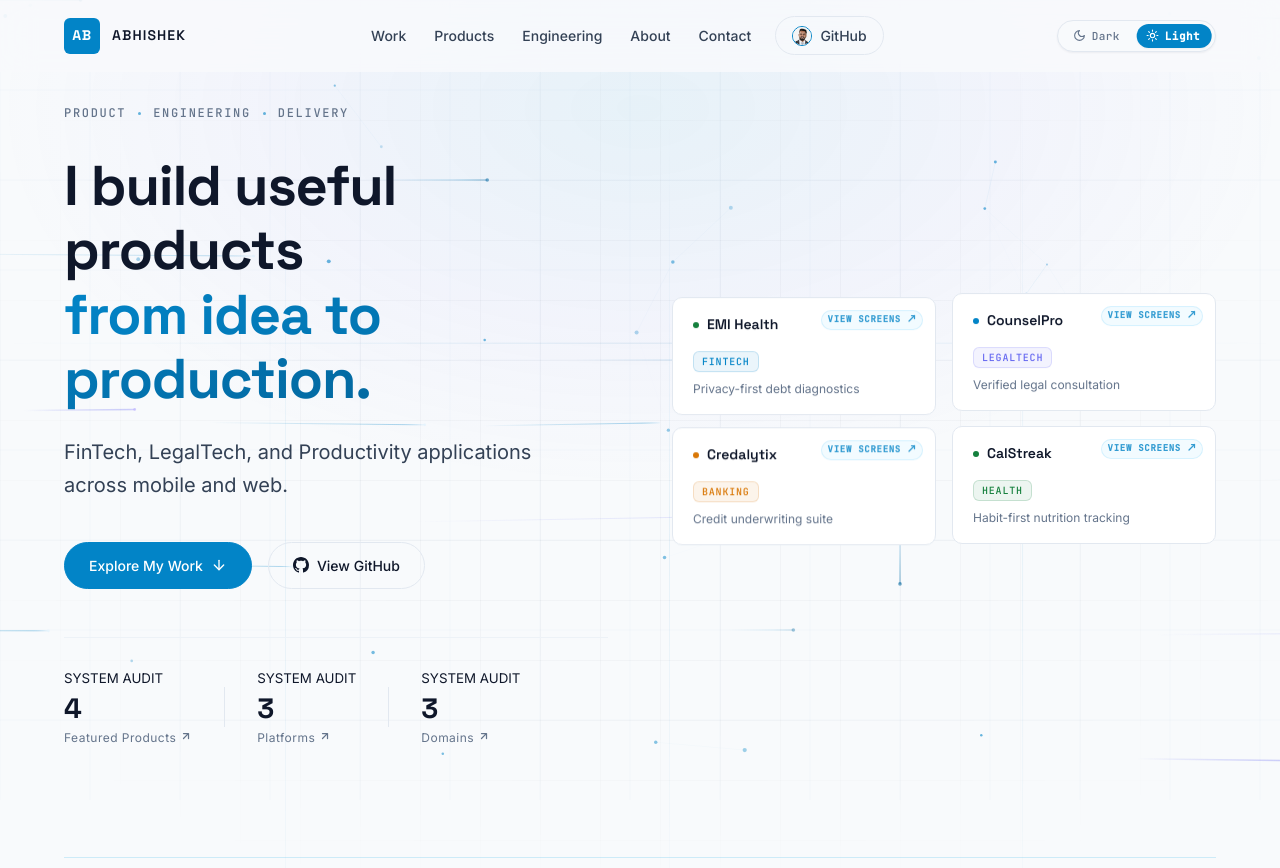
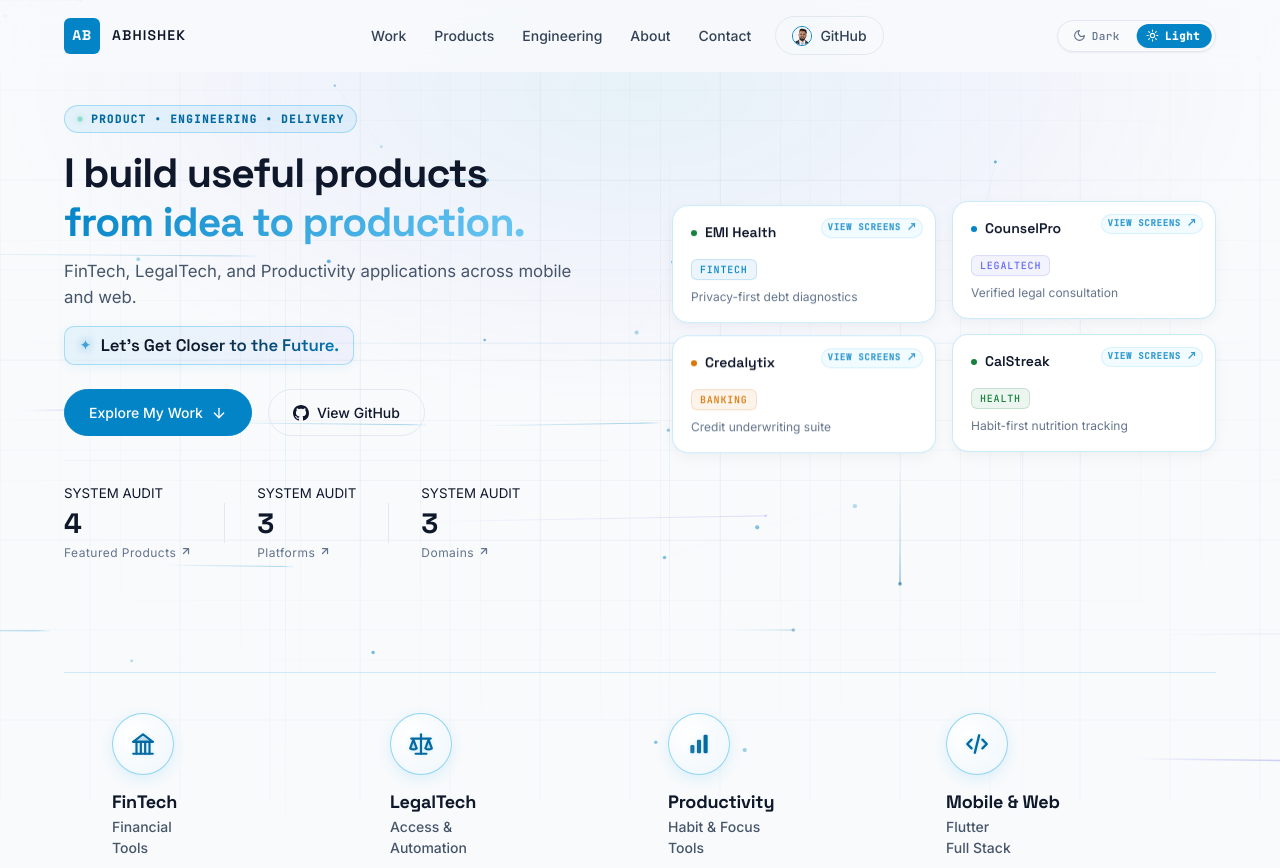
Before and after one commit to bhatnagar-built/bhatnagar-built, a website built with Vite: page index.html in a window 1280 px wide. Shown: the top 868 px of the page. Built offline with nearby package versions, Linux system fonts and the light colour scheme.

Commit message:
feat(hero): organize Hero layout with 2-line title lockup and add 'Let’s Get Closer to the Future.' tagline badge

```diff
--- a/index.html
+++ b/index.html
@@ -137,20 +137,21 @@
       </div>
       <div class="hero__container">
         <div class="hero__content">
-          <div class="hero__micro-label" aria-hidden="true">
-            <span>PRODUCT</span>
-            <span class="hero__micro-dot"></span>
-            <span>ENGINEERING</span>
-            <span class="hero__micro-dot"></span>
-            <span>DELIVERY</span>
+          <div class="hero__kicker-badge" aria-label="Discipline focus: Product, Engineering, Delivery">
+            <span class="hero__kicker-dot"></span>
+            <span class="hero__kicker-text">PRODUCT • ENGINEERING • DELIVERY</span>
           </div>
           <h1 class="hero__title">
-            I build useful products<br />
+            <span class="hero__title-line">I build useful products</span>
             <span class="hero__title-accent">from idea to production.</span>
           </h1>
           <p class="hero__subtitle">
             FinTech, LegalTech, and Productivity applications across mobile and web.
           </p>
+          <div class="hero__tagline" role="doc-subtitle">
+            <span class="hero__tagline-sparkle" aria-hidden="true">✦</span>
+            <span class="hero__tagline-text">Let’s Get Closer to the Future.</span>
+          </div>
           <div class="hero__cta-group">
             <a href="#products" class="btn btn--primary" id="cta-explore-work">
               <span>Explore My Work</span>
--- a/src/styles/sections.css
+++ b/src/styles/sections.css
@@ -102,63 +102,109 @@
   z-index: var(--z-base);
 }
 
-.hero__micro-label {
-  display: flex;
-  align-items: center;
-  gap: var(--space-3);
-  margin-bottom: var(--space-8);
+.hero__kicker-badge {
+  display: inline-flex;
+  align-items: center;
+  gap: 8px;
+  padding: 5px 12px;
+  border-radius: var(--radius-full);
+  background: rgba(56, 189, 248, 0.08);
+  border: 1px solid rgba(56, 189, 248, 0.24);
   font-family: var(--font-mono);
-  font-size: var(--text-xs);
-  font-weight: var(--weight-medium);
-  letter-spacing: var(--tracking-widest);
-  color: var(--color-text-muted);
-}
-
-.hero__micro-dot {
-  width: 3px;
-  height: 3px;
-  border-radius: var(--radius-full);
-  background: var(--color-accent-primary);
-  opacity: 0.6;
+  font-size: 11px;
+  font-weight: 600;
+  letter-spacing: 0.12em;
+  color: var(--color-accent-primary);
+  margin-bottom: var(--space-4);
+  backdrop-filter: blur(8px);
+  -webkit-backdrop-filter: blur(8px);
+  width: fit-content;
+}
+
+.hero__kicker-dot {
+  width: 6px;
+  height: 6px;
+  border-radius: 50%;
+  background: #10b981;
+  box-shadow: 0 0 8px rgba(16, 185, 129, 0.7);
+  animation: pulseDot 2s ease-in-out infinite;
+  flex-shrink: 0;
 }
 
 .hero__title {
   font-family: var(--font-heading);
-  font-size: var(--text-7xl);
+  font-size: clamp(2rem, 3.2vw, 2.85rem);
   font-weight: var(--weight-bold);
-  line-height: var(--leading-tight);
-  letter-spacing: var(--tracking-tight);
+  line-height: 1.18;
+  letter-spacing: -0.025em;
   color: var(--color-text-primary);
-  margin-bottom: var(--space-6);
+  margin-bottom: var(--space-3);
+}
+
+.hero__title-line {
+  display: block;
 }
 
 .hero__title-accent {
-  background: linear-gradient(135deg, var(--color-accent-primary), var(--color-accent-primary-light));
+  display: block;
+  background: linear-gradient(135deg, var(--color-accent-primary) 0%, #7dd3fc 100%);
   -webkit-background-clip: text;
   -webkit-text-fill-color: transparent;
   background-clip: text;
 }
 
 .hero__subtitle {
-  font-size: var(--text-xl);
-  color: var(--color-text-secondary);
-  line-height: var(--leading-relaxed);
-  margin-bottom: var(--space-10);
-  max-width: 480px;
+  font-size: 1.05rem;
+  color: #94a3b8;
+  line-height: 1.55;
+  margin-bottom: var(--space-4);
+  max-width: 520px;
+}
+
+.hero__tagline {
+  display: inline-flex;
+  align-items: center;
+  gap: 9px;
+  position: relative;
+  padding: 6px 14px;
+  border-radius: var(--radius-md);
+  background: linear-gradient(90deg, rgba(56, 189, 248, 0.12) 0%, rgba(139, 124, 255, 0.08) 100%);
+  border: 1px solid rgba(56, 189, 248, 0.28);
+  box-shadow: 0 0 20px rgba(56, 189, 248, 0.08);
+  margin-bottom: var(--space-6);
+  width: fit-content;
+}
+
+.hero__tagline-sparkle {
+  color: var(--color-accent-primary);
+  font-size: 0.95rem;
+  text-shadow: 0 0 10px var(--color-accent-primary);
+  animation: pulseDot 2.5s ease-in-out infinite;
+}
+
+.hero__tagline-text {
+  font-family: var(--font-heading);
+  font-size: 1.05rem;
+  font-weight: 600;
+  letter-spacing: -0.01em;
+  background: linear-gradient(135deg, #ffffff 40%, #bae6fd 100%);
+  -webkit-background-clip: text;
+  -webkit-text-fill-color: transparent;
+  background-clip: text;
 }
 
 .hero__cta-group {
   display: flex;
   align-items: center;
   gap: var(--space-4);
-  margin-bottom: var(--space-12);
+  margin-bottom: var(--space-6);
 }
 
 .hero__metrics {
   display: flex;
   align-items: center;
   gap: var(--space-8);
-  padding-top: var(--space-8);
+  padding-top: var(--space-6);
   border-top: var(--border-width) solid var(--color-border-subtle);
 }
 
@@ -204,19 +250,56 @@
 .hero__product-card {
   position: relative;
   cursor: pointer;
-  background: var(--color-bg-surface);
-  border: var(--border-width) solid var(--color-border);
-  border-radius: var(--radius-md);
-  padding: var(--space-4) var(--space-5);
+  background: rgba(14, 21, 33, 0.72);
+  border: 1px solid rgba(56, 189, 248, 0.16);
+  border-radius: var(--radius-lg);
+  padding: 16px 18px;
+  backdrop-filter: blur(10px);
+  -webkit-backdrop-filter: blur(10px);
+  box-shadow: 0 4px 16px -2px rgba(0, 0, 0, 0.35);
   transition: transform var(--duration-large) var(--ease-out),
               border-color var(--duration-standard) var(--ease-out),
               box-shadow var(--duration-standard) var(--ease-out);
+  display: flex;
+  flex-direction: column;
+  justify-content: space-between;
+  min-height: 114px;
 }
 
 .hero__product-card:hover {
   border-color: var(--color-accent-primary);
   box-shadow: var(--shadow-glow);
   transform: translateY(-4px) scale(1.01);
+}
+
+/* Light Theme Overrides for Hero */
+[data-theme="light"] .hero__kicker-badge {
+  background: rgba(14, 165, 233, 0.08);
+  border-color: rgba(14, 165, 233, 0.3);
+  color: #0369a1;
+}
+
+[data-theme="light"] .hero__subtitle {
+  color: #475569;
+}
+
+[data-theme="light"] .hero__tagline {
+  background: linear-gradient(90deg, rgba(14, 165, 233, 0.08) 0%, rgba(99, 102, 241, 0.06) 100%);
+  border-color: rgba(14, 165, 233, 0.3);
+  box-shadow: 0 2px 10px rgba(14, 165, 233, 0.08);
+}
+
+[data-theme="light"] .hero__tagline-text {
+  background: linear-gradient(135deg, #0f172a 40%, #0284c7 100%);
+  -webkit-background-clip: text;
+  -webkit-text-fill-color: transparent;
+  background-clip: text;
+}
+
+[data-theme="light"] .hero__product-card {
+  background: #ffffff;
+  border-color: rgba(14, 165, 233, 0.22);
+  box-shadow: 0 4px 16px -2px rgba(0, 0, 0, 0.06);
 }
 
 .hero__product-card-cue {
```
